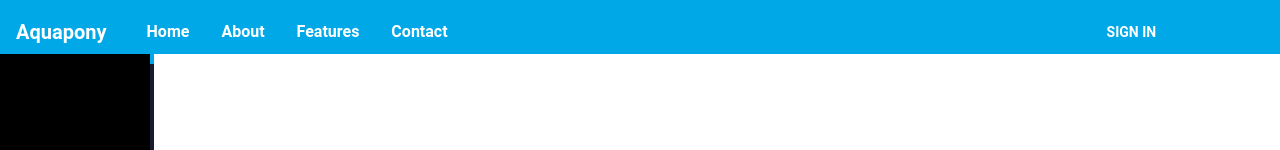
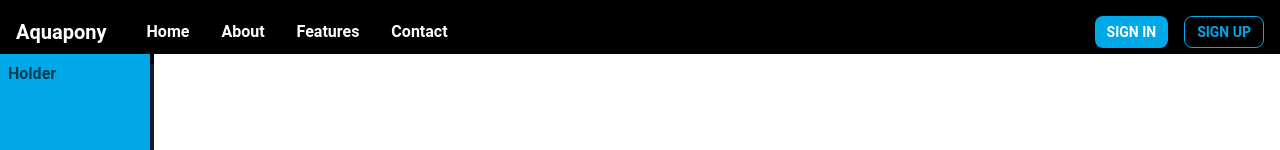
Before and after one commit to activiteOCR/aquapony_landing_page, a Next.js app: page / in a window 1280 px wide. Shown: the top 150 px of the page. Built offline with nearby package versions, Linux system fonts and the light colour scheme.

Commit message:
Under construction :)

```diff
--- a/src/components/Navbar.tsx
+++ b/src/components/Navbar.tsx
@@ -35,7 +35,7 @@ const Navbar = () => {
 
   return (
     <>
-      <Box bg={"brand.400"} px={4}>
+      <Box bg={"black"} px={4}>
         <Flex h={16} alignItems={"center"} justifyContent={"space-between"}>
           <IconButton
             size={"md"}
--- a/src/pages/_app.tsx
+++ b/src/pages/_app.tsx
@@ -18,11 +18,11 @@ function MyApp({ Component, pageProps }: AppProps) {
         color="blackAlpha.700"
         fontWeight="bold"
       >
-        <GridItem area={"header"} bg="brand.400" color="white">
+        <GridItem area={"header"} bg="black" color="white">
           <Navbar />
         </GridItem>
-        <GridItem area={"nav"} bg="black" p="2">
-          Nav
+        <GridItem area={"nav"} bg="brand.400" p="2">
+          Holder
         </GridItem>
         <GridItem area={"main"} bg="white" p="2">
           <Component {...pageProps} />
--- a/src/pages/index.tsx
+++ b/src/pages/index.tsx
@@ -25,8 +25,8 @@ const Home: React.FC = () => {
 
       <AspectRatio maxW="400px" ratio={4 / 3} mx="auto">
         <Image
-          src="https://bit.ly/naruto-sage"
-          alt="naruto"
+          src="https://raw.githubusercontent.com/activiteOCR/aquapony_landing_page/main/src/images/Aquapony_chapter1.webp"
+          alt="Aquapony chapter 1"
           objectFit="cover"
         />
       </AspectRatio>
```
